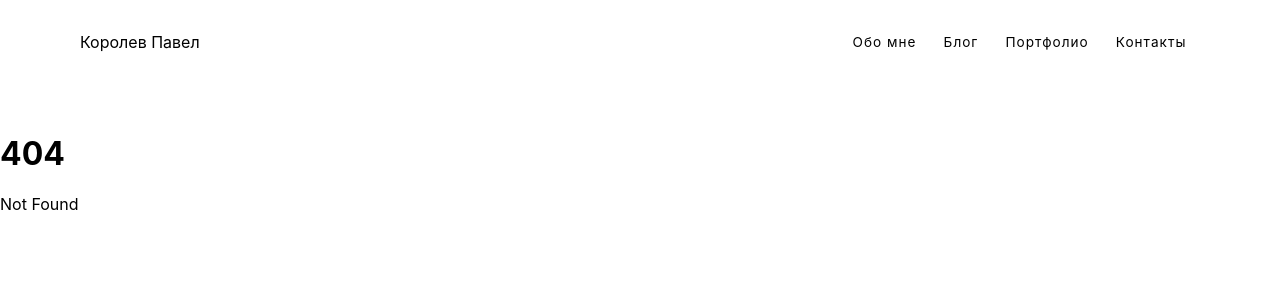
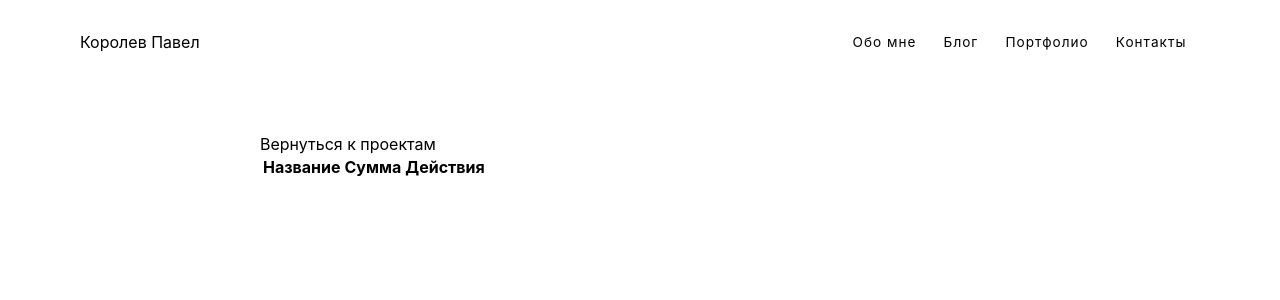
Before and after one commit to DOLBOLESCH/gitdntwrk, a SvelteKit app: page /project/apps/2 in a window 1280 px wide. Before the commit this address had no page. Shown: the top 300 px of the page. Built offline with nearby package versions, Linux system fonts and the light colour scheme.

Commit message:
added 2 proj concept

```diff
--- /dev/null
+++ b/src/routes/project/apps/2/+layout.svelte
@@ -0,0 +1,12 @@
+<div class='container'>
+    <a href="/project">Вернуться к проектам</a>
+    <slot />
+</div>
+
+<style>
+        .container {
+        margin: 50px auto;
+        max-width: 800px;
+        padding: 0 20px;
+    }
+</style>
--- /dev/null
+++ b/src/routes/project/apps/2/+page.svelte
@@ -0,0 +1,42 @@
+<table>
+    <thead>
+    <tr>
+        <th>Название</th>
+        <th>Cумма</th>
+        <th>Действия</th>
+    </tr>
+    </thead>
+
+    <tbody>
+    {#each expenses as expense, i}
+    <tr>
+        <td><div>{expense.name}</div></td>
+        <td><div>{expense.amount}</div></td>
+        <td><button on:click={() => deleteExpense(i)}>Убрать</button></td>
+    </tr>
+    {/each}
+    </tbody>
+</table>
+
+<script>
+    let expenses = [];
+
+    let newName = '';
+    let newAmount = '';
+
+    function addExpense() {
+        const obj = {
+            name: newName,
+            amount: parseInt(newAmount),
+        };
+        expenses.push(obj);
+        expenses = expenses;
+        newName = '';
+        newAmount = '';
+    }
+
+    function deleteExpense(index) {
+        expenses.splice(index, 1);
+        expenses = expenses;
+    }
+</script>
```
Also changed, not shown: src/routes/project/apps/1/+layout.svelte (renamed from src/routes/project/apps/+layout.svelte).
